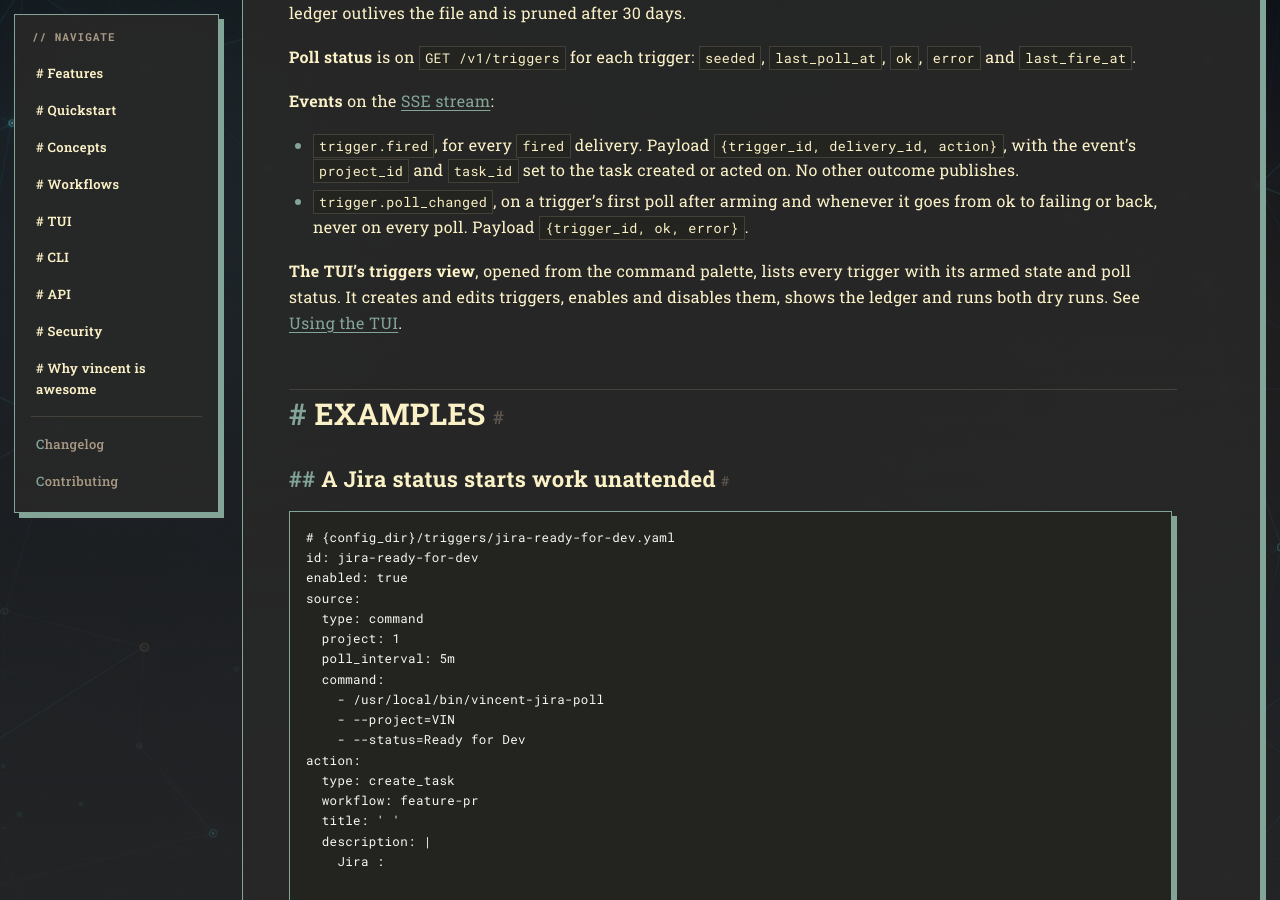
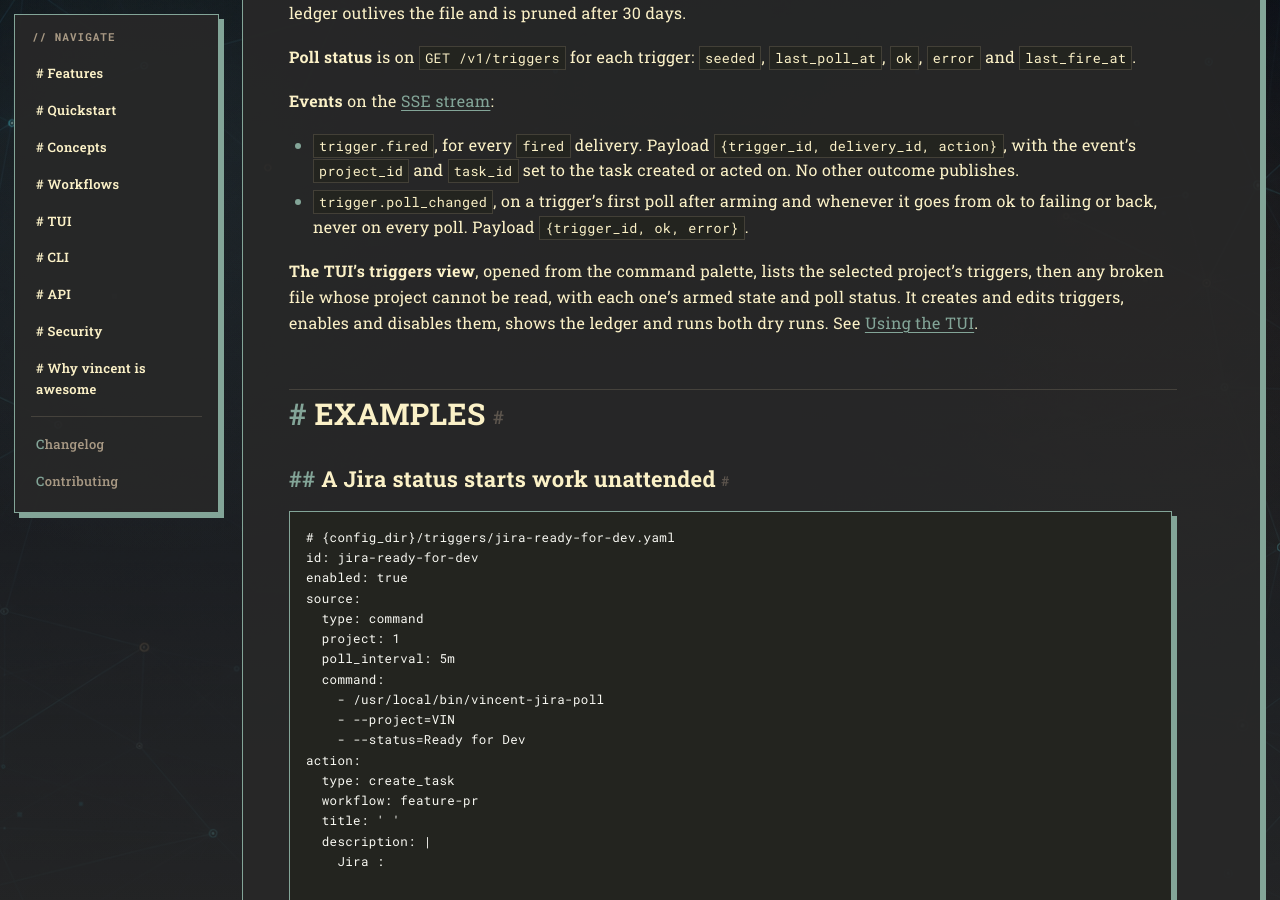
Before and after one commit to lezli01/vincent, a Jekyll site: the page built from docs/guides/triggers.md, in a window 1280 px wide and 900 px high, scrolled down 17030 px. Built offline with Jekyll 4.4.1, drawn with Linux system fonts in a browser that asks for light colours.

Commit message:
docs: follow 132.12 into the triggers guide and the m3 gate
The triggers guide still said the TUI view lists every trigger, and the
m3 walkthrough's L4 still expected the shadowed m3-parallel as one row.

Co-Authored-By: Claude Opus 5.5 (1M context) <noreply@anthropic.com>

```diff
--- a/docs/guides/triggers.md
+++ b/docs/guides/triggers.md
@@ -804,8 +804,9 @@ days.
   goes from ok to failing or back, never on every poll. Payload
   `{trigger_id, ok, error}`.
 
-**The TUI's triggers view**, opened from the command palette, lists every
-trigger with its armed state and poll status. It creates and edits triggers,
+**The TUI's triggers view**, opened from the command palette, lists the
+selected project's triggers, then any broken file whose project cannot be
+read, with each one's armed state and poll status. It creates and edits triggers,
 enables and disables them, shows the ledger and runs both dry runs. See
 [Using the TUI](./tui.md#triggers).
 
```
Also changed, not shown: docs/gates/m3-gate.md (+2 -2 lines).
